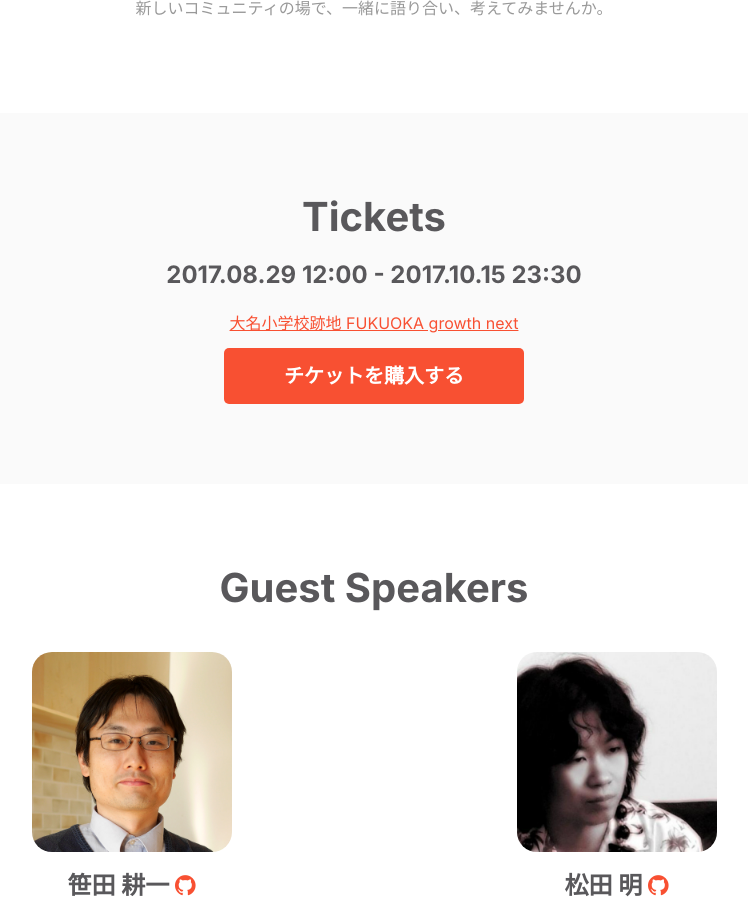
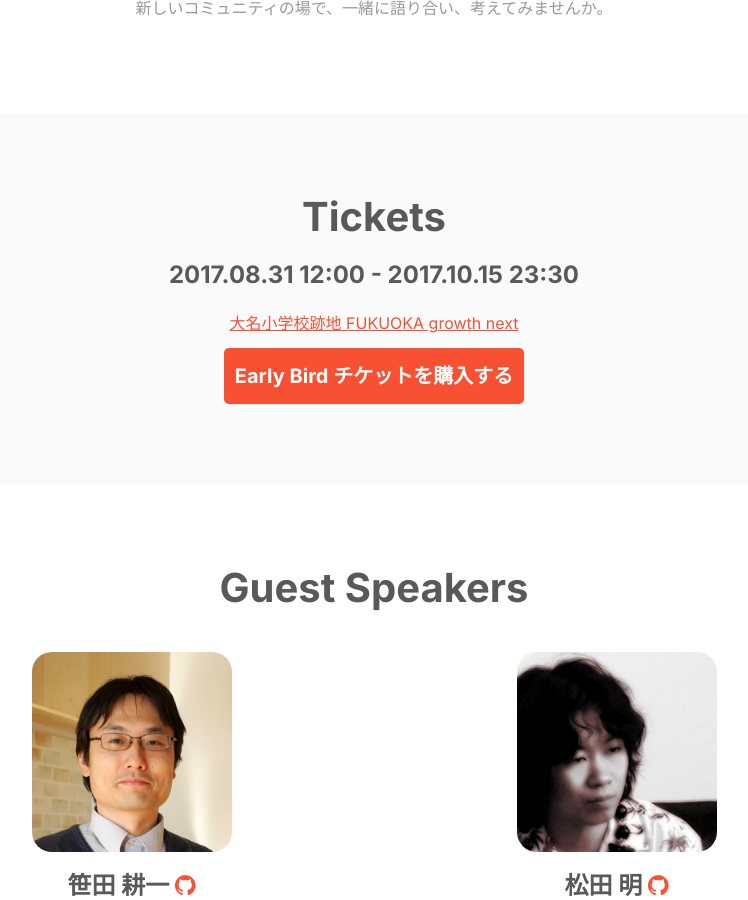
Before and after one commit to fukuokarb/fukuokark02, a Jekyll site: the page built from index.html, in a window 1280 px wide and 900 px high, scrolled down 894 px. Shown: the whole window, without its empty margins (266-1014 px from the left). Built offline with Jekyll 4.4.1, drawn with Linux system fonts in a browser that asks for light colours; nearby versions of some CDN libraries; the list of posts is cut into pages by our own code.

Commit message:
Early Bird

```diff
--- a/index.html
+++ b/index.html
@@ -18,11 +18,11 @@ layout: default
 <section id="tickets" class="default-section default-section--gray">
   <div class="default-section__inner">
     <h1 class="default-section__headline">Tickets</h1>
-    <h2 class="default-section__title">2017.08.29 12:00 - 2017.10.15 23:30</h2>
+    <h2 class="default-section__title">2017.08.31 12:00 - 2017.10.15 23:30</h2>
     <p class="default-section__body">
       <a href="https://growth-next.com/" target="_blank">大名小学校跡地 FUKUOKA growth next</a>
     </p>
-    <a class="default-section__button" href="https://fukuokarb.connpass.com/event/54507/" target="_blank">チケットを購入する</a>
+    <a class="default-section__button" href="https://fukuokarb.connpass.com/event/54507/" target="_blank">Early Bird チケットを購入する</a>
   </div>
 </section>
 
```
